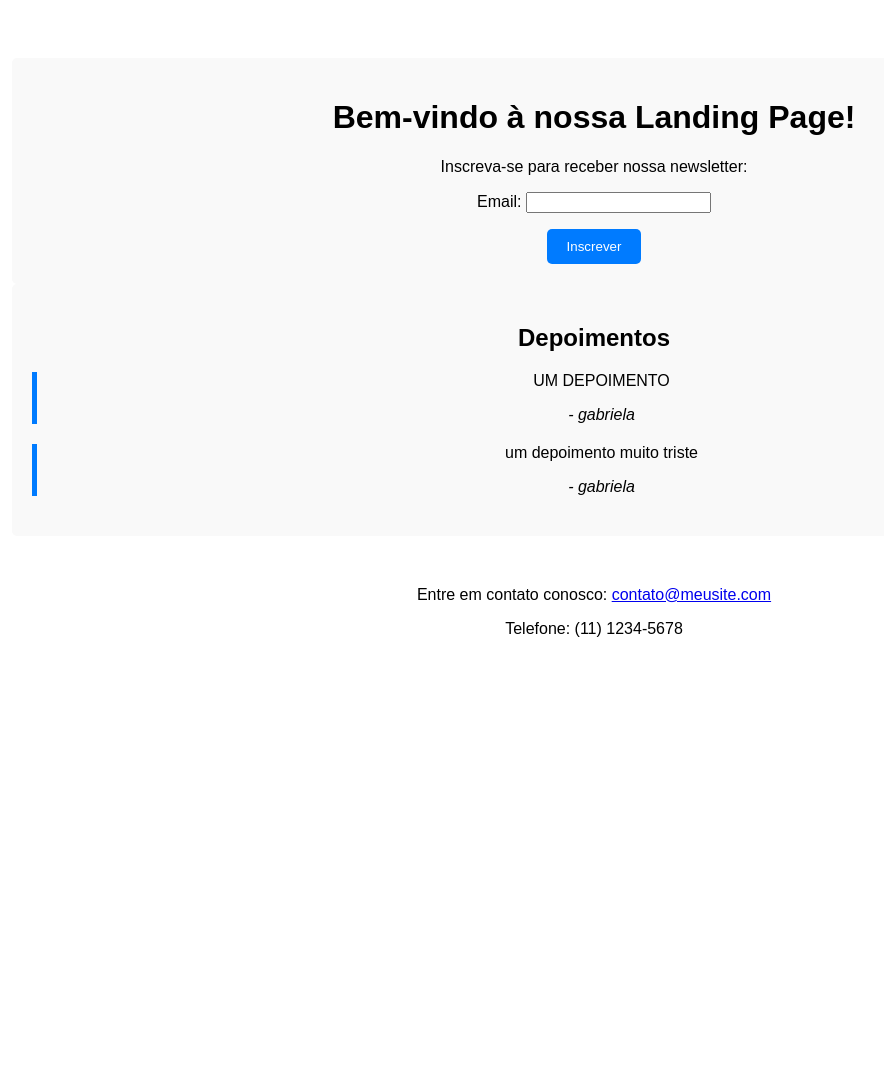
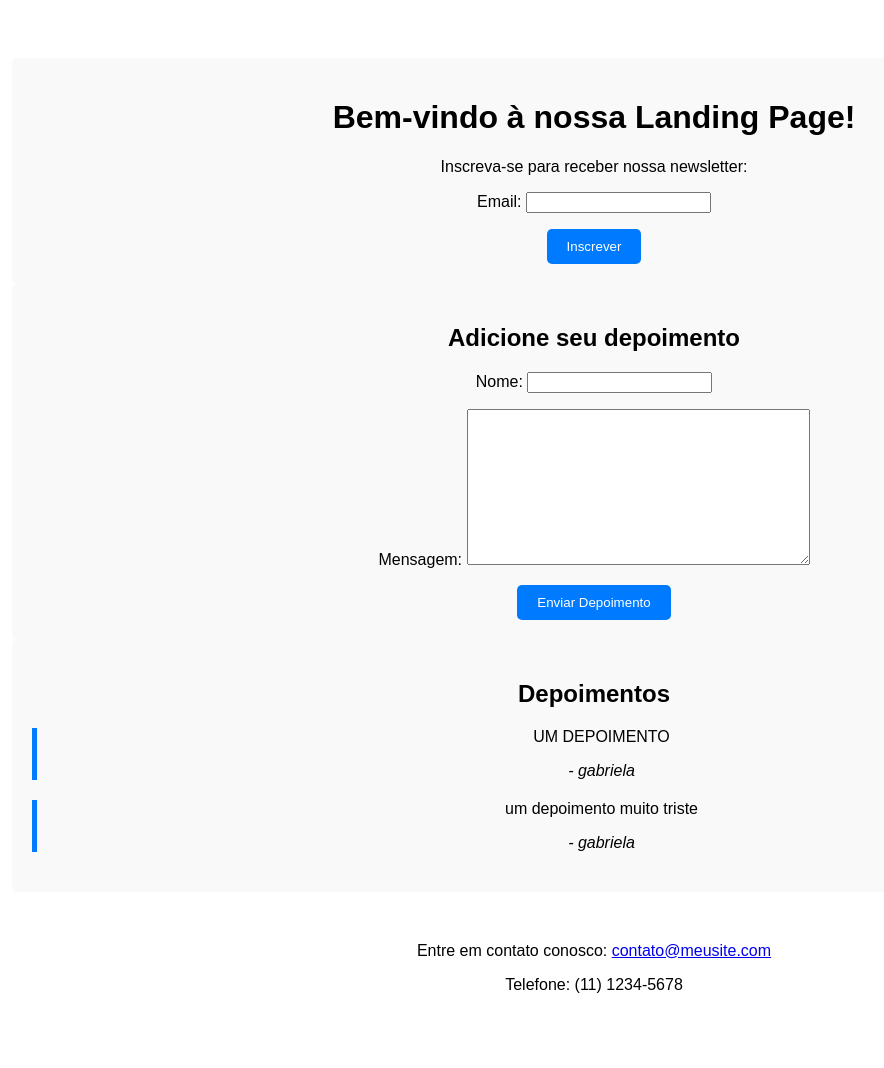
Before and after one commit to gabrielaanselmo/djangoproject, a Django app: page / in a window 1280 px wide. Shown: the whole page, without its empty margins (46-930 px from the left). Before the commit the page ends 637 px from the top, so only its background shows below. Run offline with Django 4.2, Linux system fonts and the light colour scheme; data comes from the database, SQL or seed files in the repository; both versions use the stored data as it was after the commit.

Commit message:
[refactor] melhorando o código

```diff
--- a/djangoproject/landing/views.py
+++ /dev/null
@@ -1,15 +0,0 @@
-from django.shortcuts import render, redirect
-from .forms import InscricaoForm
-from .models import Depoimento
-
-
-def home(request):
-    if request.method == 'POST':
-        form = InscricaoForm(request.POST)
-        if form.is_valid():
-            form.save()
-            return redirect('home')
-    else:
-        form = InscricaoForm()
-    depoimentos = Depoimento.objects.all()
-    return render(request, 'home.html', {'form': form, 'depoimentos': depoimentos})
--- a/djangoproject/landing/forms.py
+++ b/landing/forms.py
@@ -1,8 +1,15 @@
 from django import forms
 from .models import Inscricao
+from .models import Depoimento
 
 
 class InscricaoForm(forms.ModelForm):
     class Meta:
         model = Inscricao
         fields = ['email']
+
+
+class DepoimentoForm(forms.ModelForm):
+    class Meta:
+        model = Depoimento
+        fields = ['nome', 'mensagem']
--- a/djangoproject/landing/templates/home.html
+++ b/landing/templates/home.html
@@ -25,8 +25,17 @@
         <p>Inscreva-se para receber nossa newsletter:</p>
     <form method="post">
         {% csrf_token %}
-            {{ form.as_p }}
-            <button type="submit">Inscrever</button>
+        {{ form_inscricao.as_p }}
+        <button type="submit" name="form_inscricao-submit">Inscrever</button>
+    </form>
+    </div>
+
+    <div class="container">
+        <h2>Adicione seu depoimento</h2>
+    <form method="post">
+        {% csrf_token %}
+        {{ form_depoimento.as_p }}
+        <button type="submit" name="form_depoimento-submit">Enviar Depoimento</button>
     </form>
     </div>
 
--- /dev/null
+++ b/landing/views.py
@@ -0,0 +1,23 @@
+from django.shortcuts import render, redirect
+from .forms import InscricaoForm, DepoimentoForm
+from .models import Depoimento
+
+
+def home(request):
+    if request.method == 'POST':
+        form_inscricao = InscricaoForm(request.POST or None, prefix='form_inscricao')
+        form_depoimento = DepoimentoForm(request.POST or None, prefix='form_depoimento')
+
+        if 'form_inscricao-submit' in request.POST and form_inscricao.is_valid():
+            form_inscricao.save()
+            return redirect('home')
+        elif 'form_depoimento-submit' in request.POST and form_depoimento.is_valid():
+            form_depoimento.save()
+            return redirect('home')
+    else:
+        form_inscricao = InscricaoForm(prefix='form_inscricao')
+        form_depoimento = DepoimentoForm(prefix='form_depoimento')
+
+    depoimentos = Depoimento.objects.all()
+    return render(request, 'home.html',
+                  {'form_inscricao': form_inscricao, 'form_depoimento': form_depoimento, 'depoimentos': depoimentos})
```
Also changed, not shown: db.sqlite3, landing/__init__.py (added), landing/admin.py (renamed from djangoproject/landing/admin.py), landing/apps.py (renamed from djangoproject/landing/apps.py), landing/migrations/0001_initial.py (added), landing/migrations/__init__.py (added), landing/models.py (renamed from djangoproject/landing/models.py), landing/tests.py (renamed from djangoproject/landing/tests.py). Lines whose indentation alone changed are shown as unchanged.
